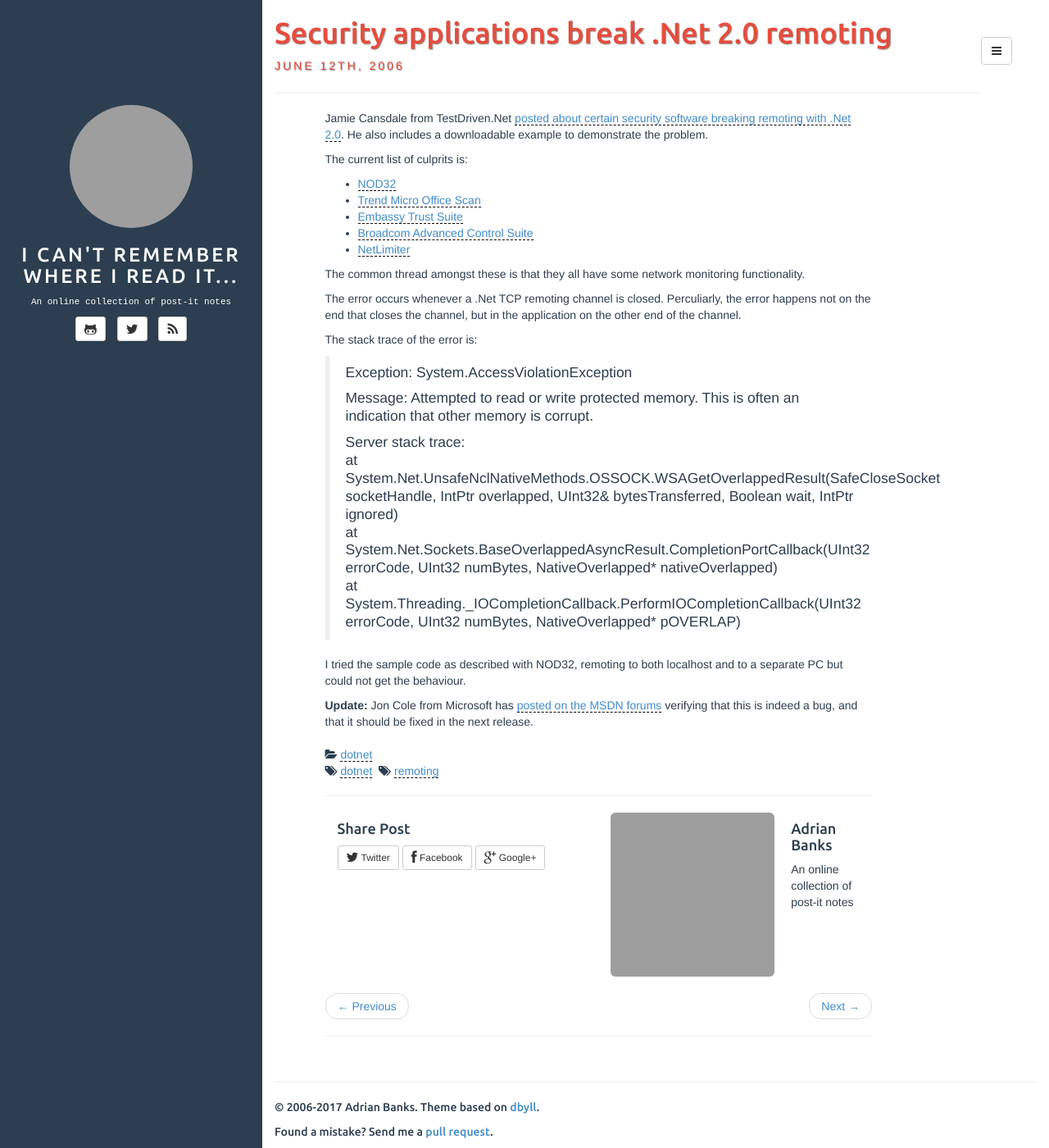
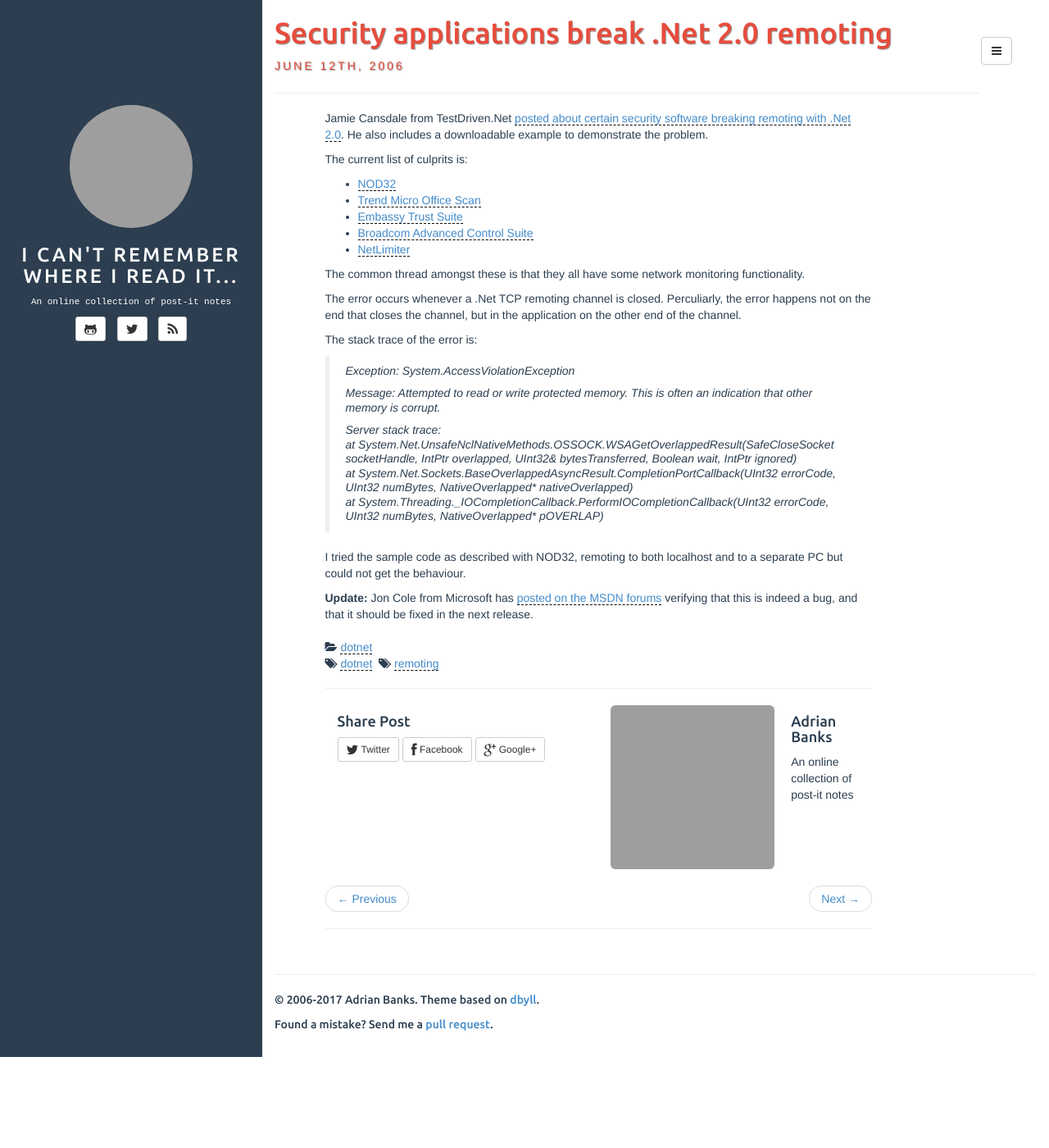
Before and after one commit to adrianbanks/adrianbanks.github.io, a Jekyll site: the page built from _posts/2006/06/2006-06-12-security-applications-break-dotnet-remoting.md, in a window 1280 px wide and 1400 px high, scrolled down 20 px. Shown: the whole window at 82% size. Built offline with Jekyll 4.4.1, drawn with Linux system fonts in a browser that asks for light colours; grey boxes are pictures that could not be loaded.

Commit message:
Style quotes better

```diff
--- a/assets/css/style.css
+++ b/assets/css/style.css
@@ -216,3 +216,8 @@ kbd {
     border-radius: 3px;
     box-shadow: 0 1px 0 rgba(12,13,14,0.2), 0 0 0 2px #FFF inset;
 }
+
+blockquote p {
+	font-size: 14px;
+	font-style: italic;
+}
```
